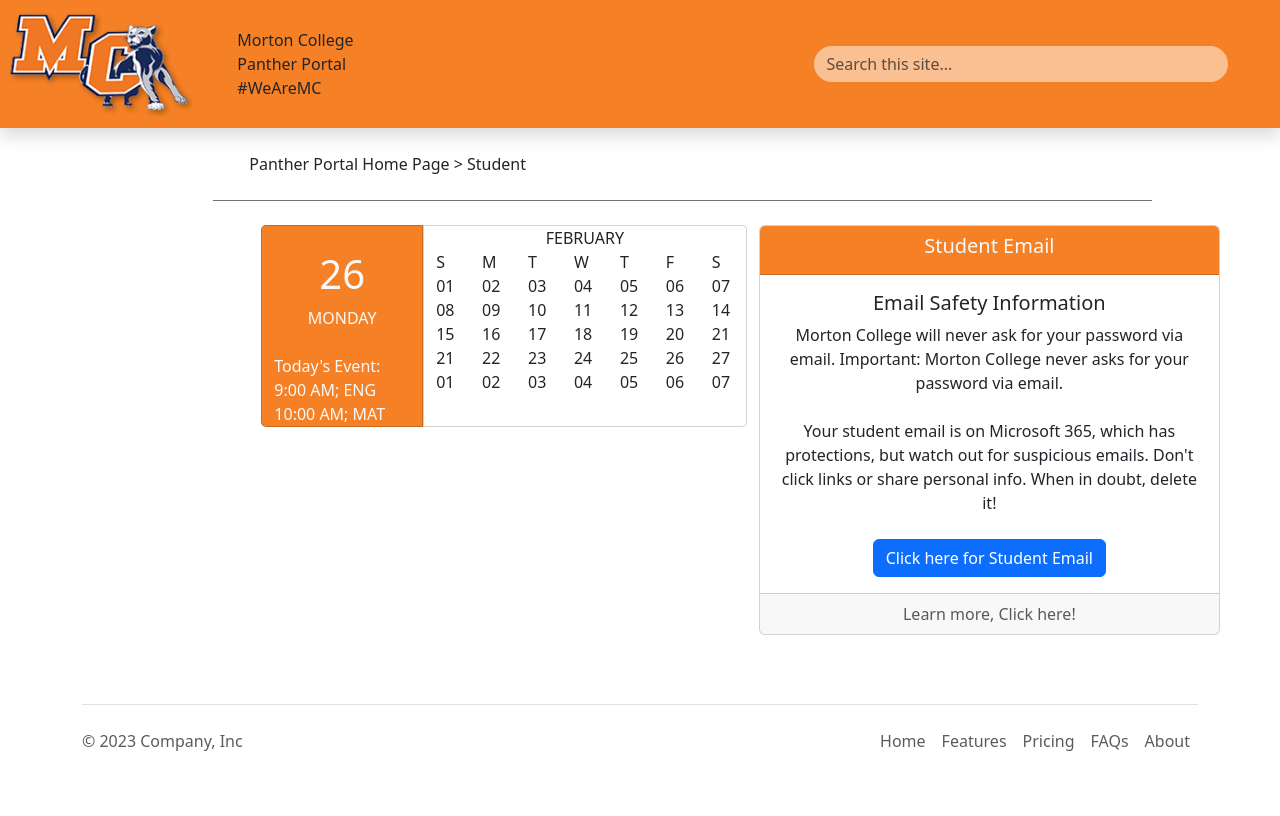
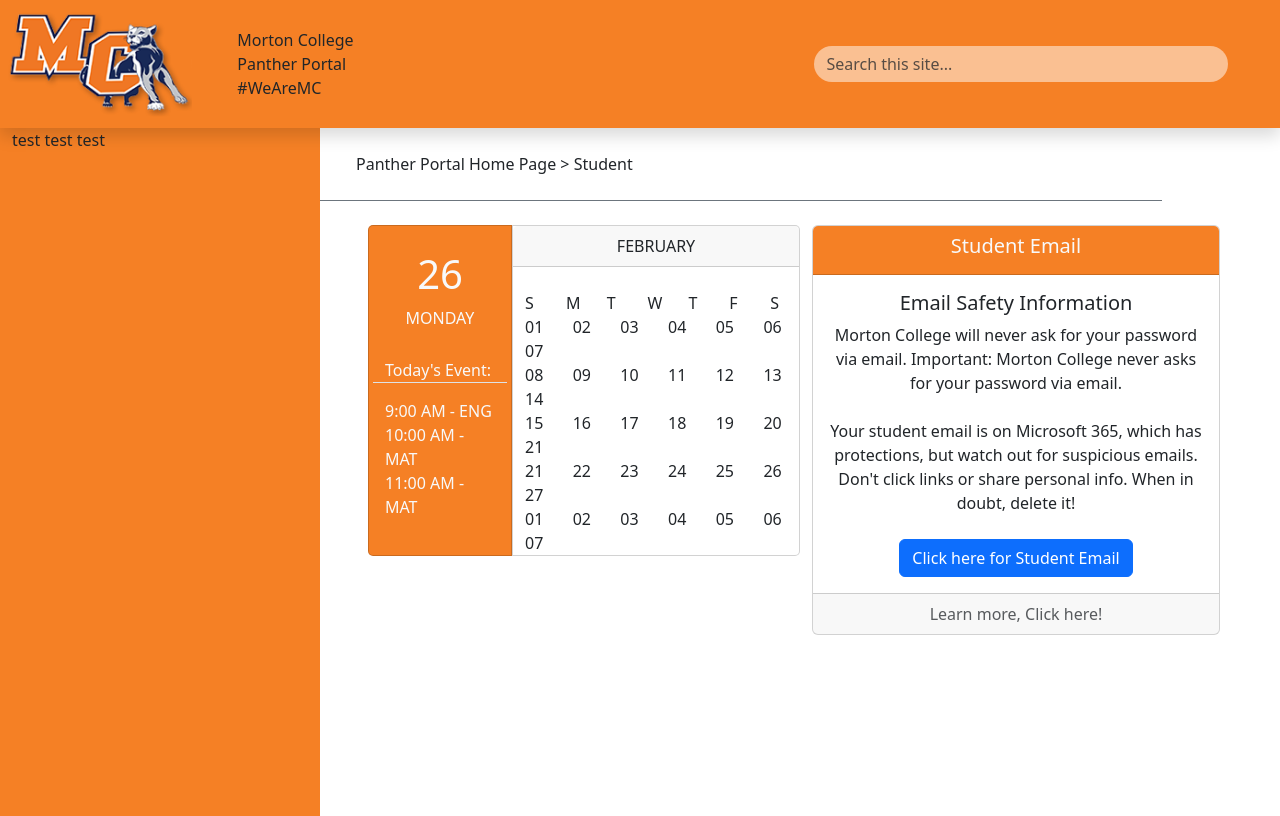
Before and after one commit to VictorCalderonJ/Morton_college, a website: page Homepage.html in a window 1280 px wide. Drawn offline with nearby package versions, Linux system fonts and the light colour scheme.

```diff
--- a/Homepage.html
+++ b/Homepage.html
@@ -9,7 +9,6 @@
 </head>
 <body>
 <div class="container-fluid">
-    <div class="h-85">
         <div class="row">
             <nav class="navbar navbar-expand-lg test1 navbarWidth shadow">
                 <div class="col-2">
@@ -43,10 +42,16 @@
             </nav>
         </div>
 
+    <div class="row">
+        <div>
+
+        </div>
+    </div>
+
         <div class="row">
 
-            <div class="col-2">
-
+            <div class="col-3 SE-BG-Title VH85 ">
+                test test test
             </div>
 
             <div class="col">
@@ -74,25 +79,28 @@
                                                     MONDAY
                                                 </span>
                                             </div>
-                                            <div class="row  text-light">
-                                                <span>
+                                            <div class="row text-light p-1">
+                                                <div class="border-bottom">
                                                     Today's Event:
-                                                </span>
-                                                <span>
-                                                    9:00 AM; ENG
-                                                </span>
-                                                <span>
-                                                    10:00 AM; MAT
-                                                </span>
+                                                </div>
+                                                <div class="mt-3">
+                                                    9:00 AM - ENG
+                                                </div>
+                                                <div>
+                                                    10:00 AM - MAT
+                                                </div>
+                                                <div class="mb-3">
+                                                    11:00 AM - MAT
+                                                </div>
                                             </div>
                                         </div>
                                         <div class="col-8 card border-r">
-                                            <div class="row text-center">
-                                                <span>
+                                            <div class="row text-center card-header">
+                                                <div>
                                                     FEBRUARY
-                                                </span>
+                                                </div>
                                             </div>
-                                            <div class="row">
+                                            <div class="row mt-4">
                                                 <div class="col">S</div>
                                                 <div class="col">M</div>
                                                 <div class="col">T</div>
@@ -183,28 +191,27 @@
                 </div>
             </div>
         </div>
-    </div>
 
                 <!--Footer-->
-                <div class="container">
-                    <footer class="d-flex flex-wrap justify-content-between align-items-center py-3 my-4 border-top">
-                        <p class="col-md-4 mb-0 text-body-secondary">&copy; 2023 Company, Inc</p>
+<!--                <div class="container">-->
+<!--                    <footer class="d-flex flex-wrap justify-content-between align-items-center py-3 my-4 border-top">-->
+<!--                        <p class="col-md-4 mb-0 text-body-secondary">&copy; 2023 Company, Inc</p>-->
 
-                        <a href="/"
-                           class="col-md-4 d-flex align-items-center justify-content-center mb-3 mb-md-0 me-md-auto link-body-emphasis text-decoration-none">
-                            <svg class="bi me-2" width="40" height="32">
-                                <use xlink:href="#bootstrap"/>
-                            </svg>
-                        </a>
-                        <ul class="nav col-md-4 justify-content-end">
-                            <li class="nav-item"><a href="#" class="nav-link px-2 text-body-secondary">Home</a></li>
-                            <li class="nav-item"><a href="#" class="nav-link px-2 text-body-secondary">Features</a></li>
-                            <li class="nav-item"><a href="#" class="nav-link px-2 text-body-secondary">Pricing</a></li>
-                            <li class="nav-item"><a href="#" class="nav-link px-2 text-body-secondary">FAQs</a></li>
-                            <li class="nav-item"><a href="#" class="nav-link px-2 text-body-secondary">About</a></li>
-                        </ul>
-                    </footer>
-                </div>
+<!--                        <a href="/"-->
+<!--                           class="col-md-4 d-flex align-items-center justify-content-center mb-3 mb-md-0 me-md-auto link-body-emphasis text-decoration-none">-->
+<!--                            <svg class="bi me-2" width="40" height="32">-->
+<!--                                <use xlink:href="#bootstrap"/>-->
+<!--                            </svg>-->
+<!--                        </a>-->
+<!--                        <ul class="nav col-md-4 justify-content-end">-->
+<!--                            <li class="nav-item"><a href="#" class="nav-link px-2 text-body-secondary">Home</a></li>-->
+<!--                            <li class="nav-item"><a href="#" class="nav-link px-2 text-body-secondary">Features</a></li>-->
+<!--                            <li class="nav-item"><a href="#" class="nav-link px-2 text-body-secondary">Pricing</a></li>-->
+<!--                            <li class="nav-item"><a href="#" class="nav-link px-2 text-body-secondary">FAQs</a></li>-->
+<!--                            <li class="nav-item"><a href="#" class="nav-link px-2 text-body-secondary">About</a></li>-->
+<!--                        </ul>-->
+<!--                    </footer>-->
+<!--                </div>-->
             </div>
             <script src="https://cdn.jsdelivr.net/npm/bootstrap@5.3.2/dist/js/bootstrap.bundle.min.js"
                     integrity="sha384-C6RzsynM9kWDrMNeT87bh95OGNyZPhcTNXj1NW7RuBCsyN/o0jlpcV8Qyq46cDfL"
--- a/style.css
+++ b/style.css
@@ -19,8 +19,8 @@
     padding: unset!important;
 }
 
-.h-85{
-    min-height: 85vh!important;
+.VH85{
+    height: 86vh!important;
 }
 
 img {
```
